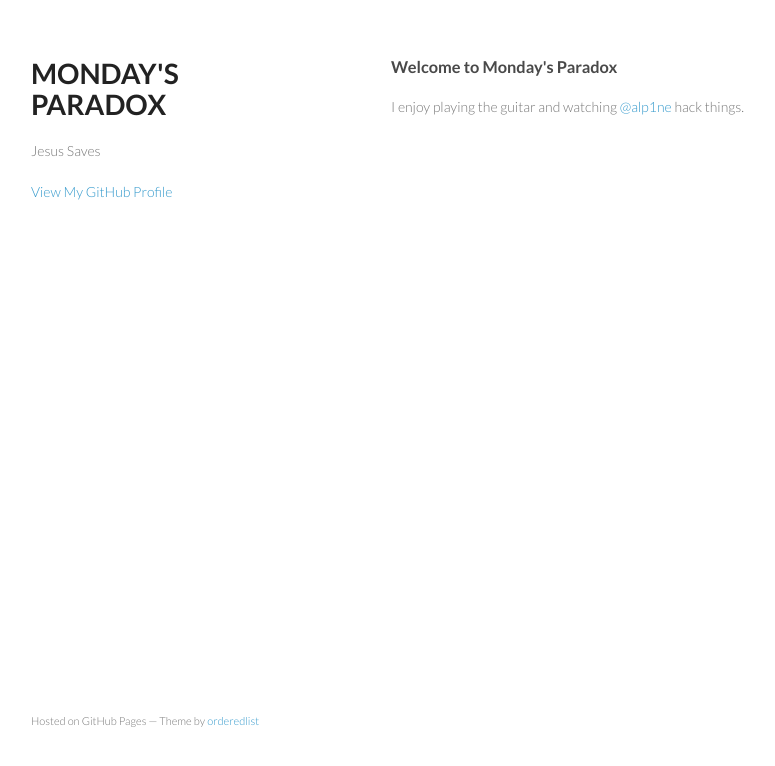
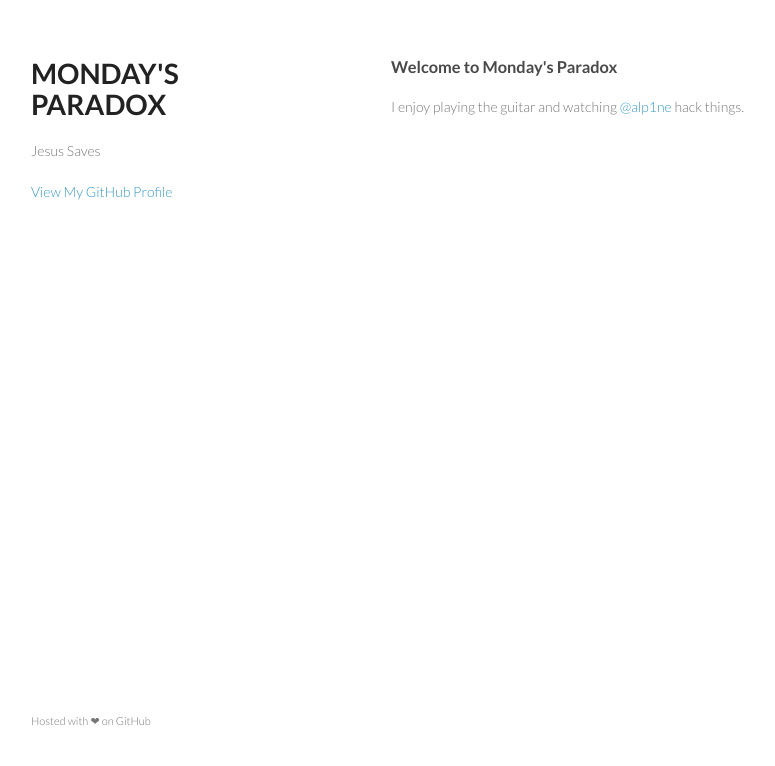
Before and after one commit to mondayknowsbest/mondayknowsbest.github.io, a plain HTML site: page index.html in a window 1280 px wide. Shown: the whole page, without its empty margins (179-954 px from the left). Drawn offline with Linux system fonts and the light colour scheme.

Commit message:
Update index.html

```diff
--- a/index.html
+++ b/index.html
@@ -29,7 +29,7 @@
 <p>I enjoy playing the guitar and watching <a href="https://github.com/alp1ne" class="user-mention">@alp1ne</a> hack things.</p>
       </section>
       <footer>
-        <p><small>Hosted on GitHub Pages &mdash; Theme by <a href="https://github.com/orderedlist">orderedlist</a></small></p>
+        <p><small>Hosted with ❤  on GitHub</small></p>
       </footer>
     </div>
     <script src="javascripts/scale.fix.js"></script>
```
